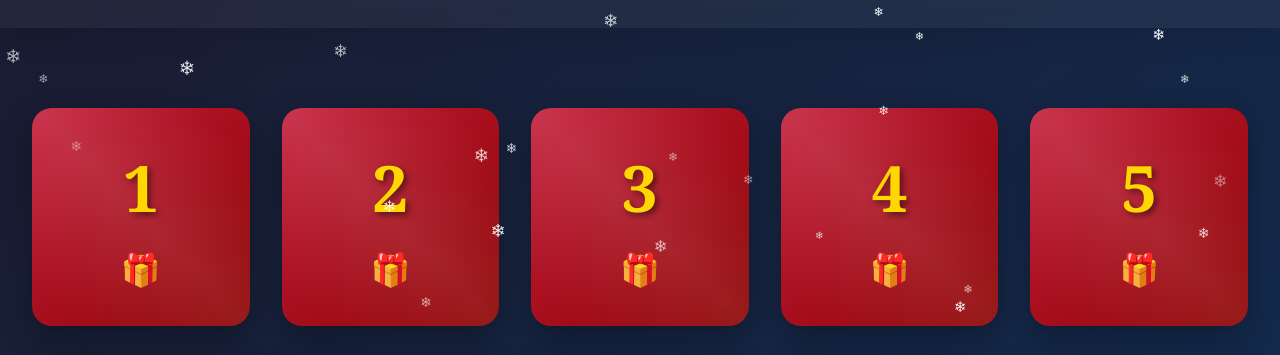
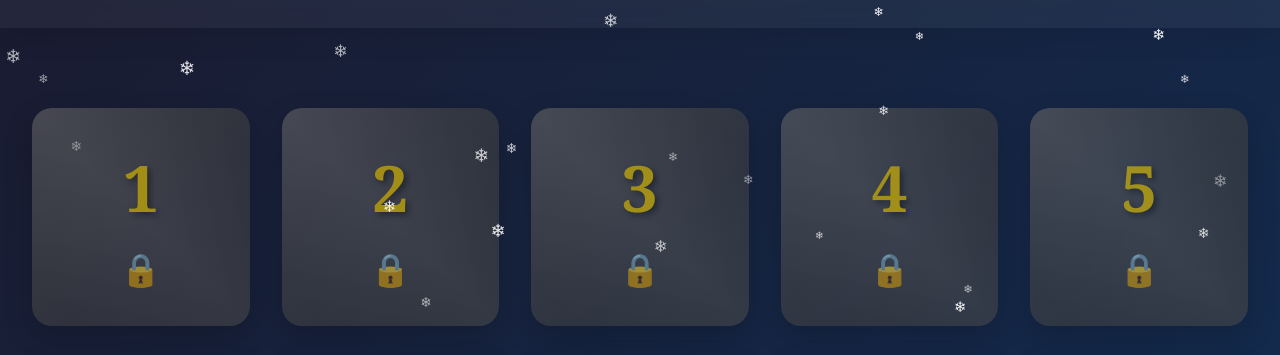
Before and after one commit to REDDERD/AdventCalendar2025, a plain HTML site: page index.html in a window 1280 px wide. Shown: the part 163-518 px from the top of the page. Drawn offline with Linux system fonts and the light colour scheme.

Commit message:
Debug via parameter

```diff
--- a/index.html
+++ b/index.html
@@ -346,8 +346,9 @@
         // Prüfe ob Dezember ist (für Testzwecke kannst du das ändern)
         const isDecember = CURRENT_MONTH === 11; // 11 = Dezember
 
-        // Für Tests: Setze auf true um alle Türchen freizuschalten
-        const DEBUG_MODE = true;
+        // Für Tests: Setze auf true um alle Türchen freizuschalten (wird über URL gesetzt)
+        const urlParams = new URLSearchParams(window.location.search);
+        const DEBUG_MODE = urlParams.get("debug") === "true";
 
         // Schneefall erstellen
         function createSnowflakes() {
```
